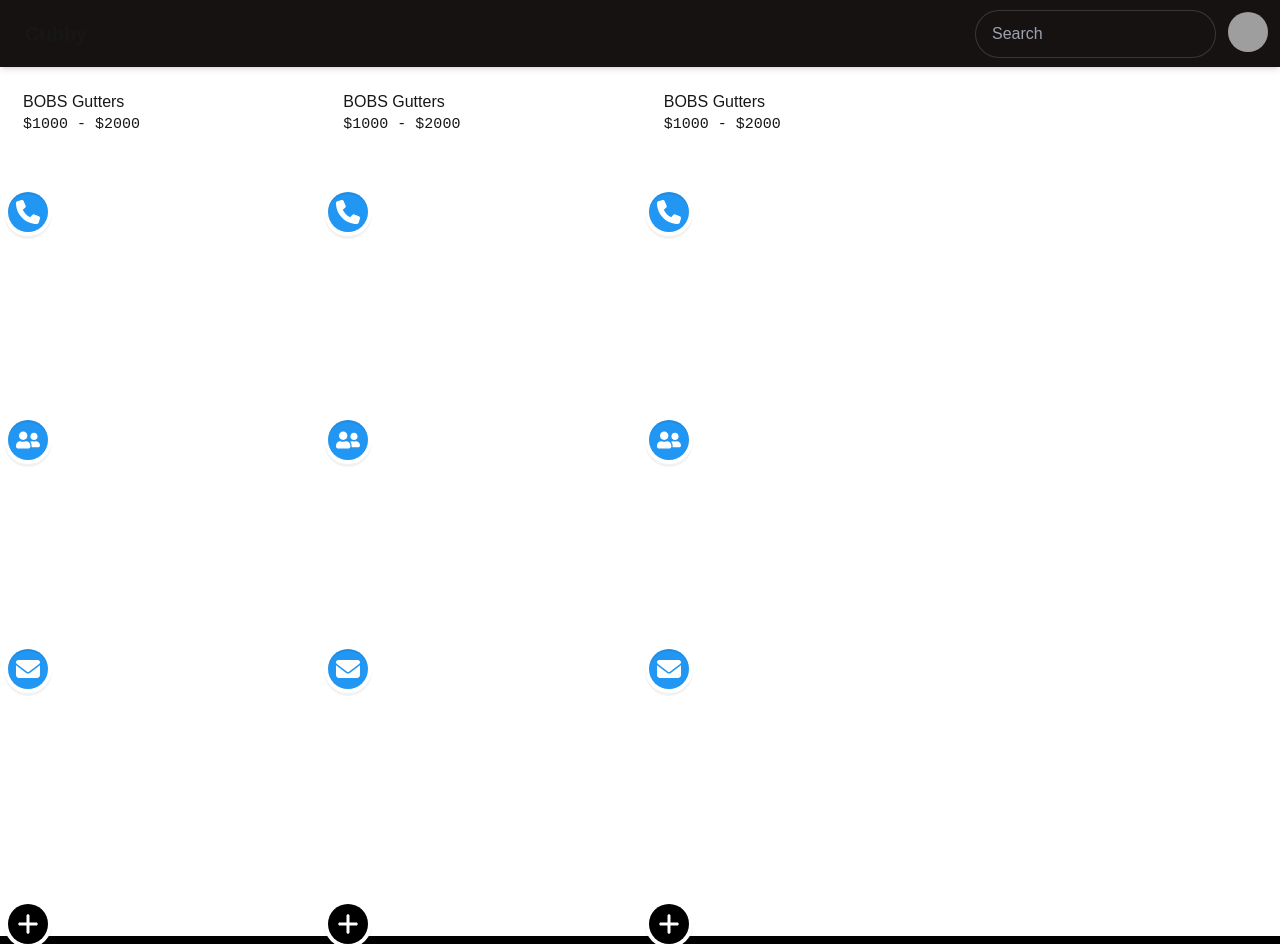
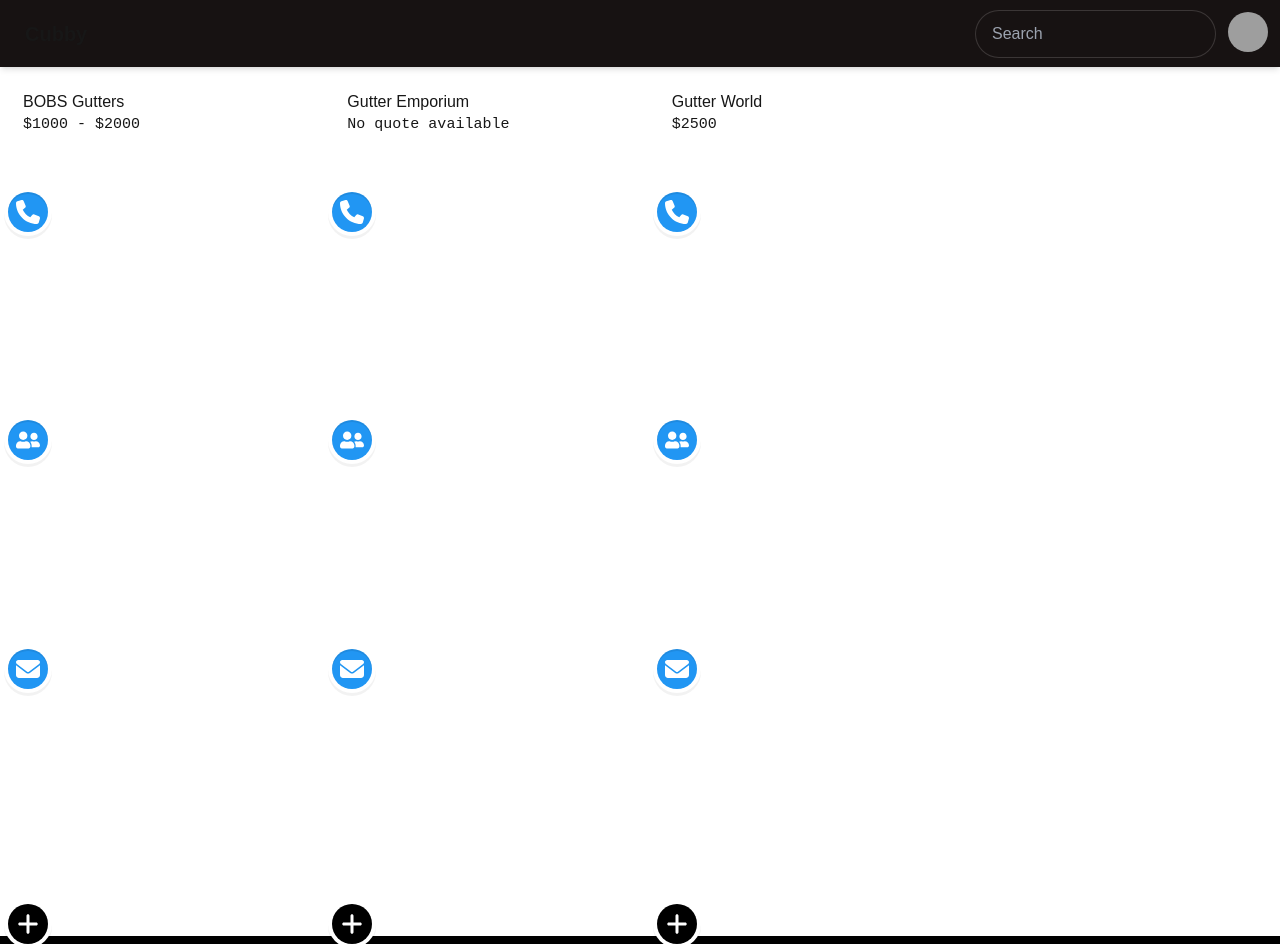
Before and after one commit to Three-Ships/home-services-hub-hackathon, a Next.js app: page /projects/multi in a window 1280 px wide. Built offline with nearby package versions, Linux system fonts and the light colour scheme; grey boxes are pictures that could not be loaded.

Commit message:
added more providers and quotes to multi

```diff
--- a/app/projects/multi/page.tsx
+++ b/app/projects/multi/page.tsx
@@ -9,8 +9,30 @@
     contacts: ["bob", "alice"],
   };
 
+  const provider2 = {
+    name: "Gutter Emporium",
+    url: "https://jfdi.com",
+    contacts: ["bob", "alice"],
+  };
+
+  const provider3 = {
+    name: "Gutter World",
+    url: "https://jfdi.com",
+    contacts: ["bob", "alice"],
+  };
+
   const quote = {
     range: [1000, 2000],
+    scope: "gutters",
+  } as Quote;
+
+  // const quote2 = {
+  //   range: [2000, 3000],
+  //   scope: "gutters",
+  // } as Quote;
+
+  const quote3 = {
+    range: [2500, 2500],
     scope: "gutters",
   } as Quote;
 
@@ -40,7 +62,7 @@
   ];
 
   return (
-    <div style={{ display: "flex", gap: 6 }}>
+    <div style={{ display: "flex", gap: 10 }}>
       <Timeline
         provider={provider}
         events={events}
@@ -48,16 +70,16 @@
         quote={quote}
       />
       <Timeline
-        provider={provider}
+        provider={provider2}
         events={events}
         compact={true}
-        quote={quote}
+        // quote={quote}
       />
       <Timeline
-        provider={provider}
+        provider={provider3}
         events={events}
         compact={true}
-        quote={quote}
+        quote={quote3}
       />
     </div>
   );
```
